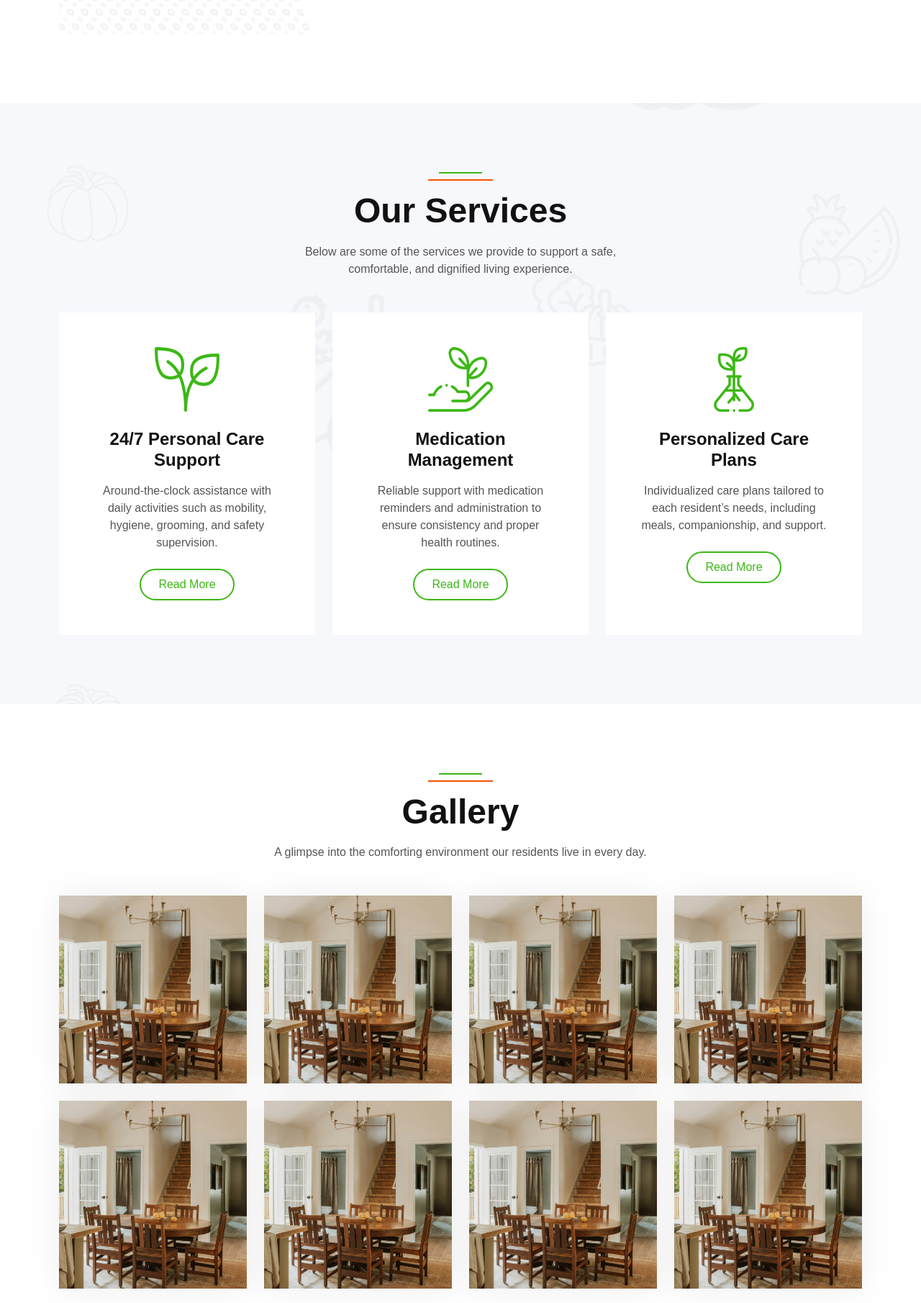
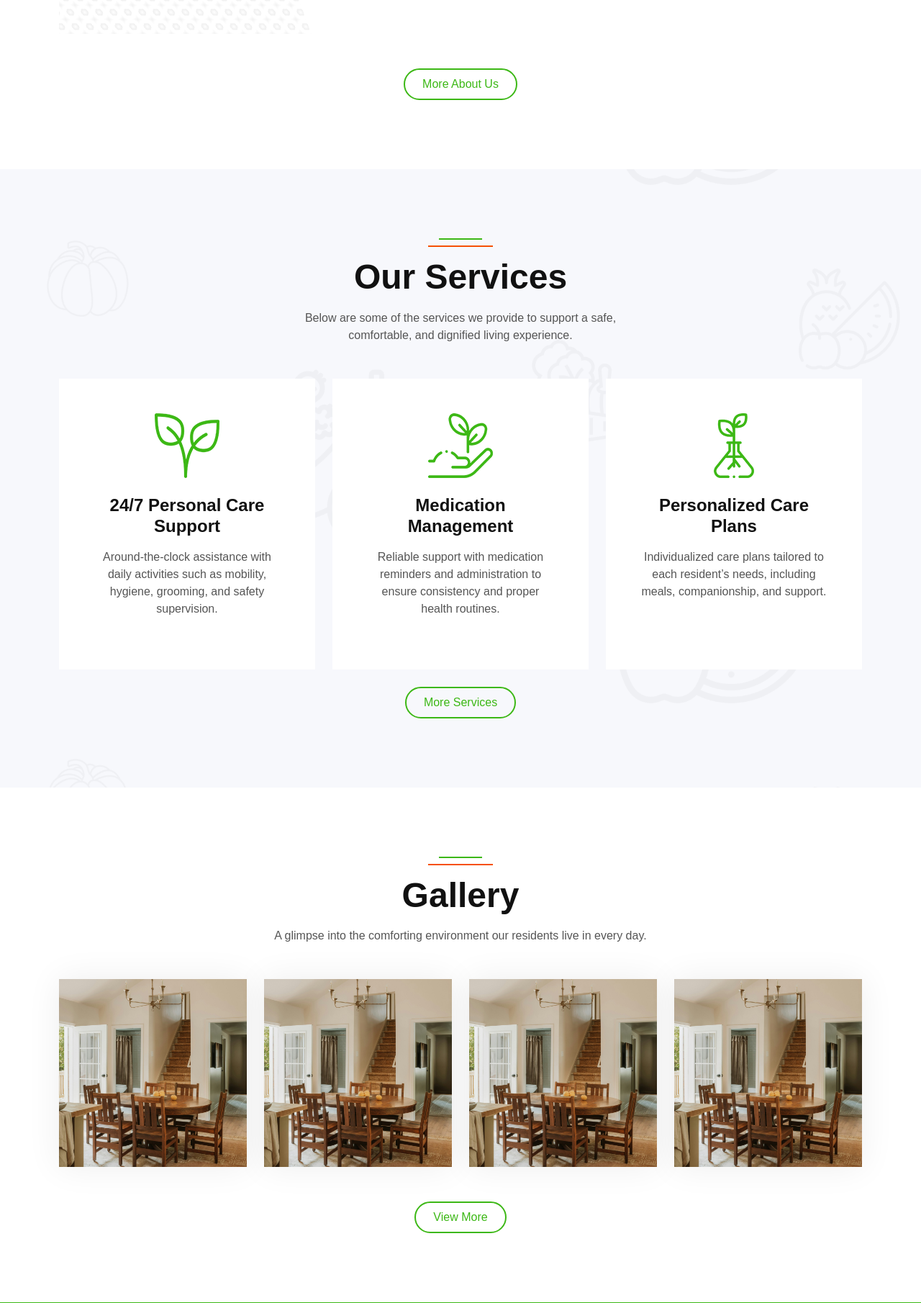
Before and after one commit to cy-cosmic/nyaki, a Django app: page / in a window 1280 px wide. Shown: the part 1459-3269 px from the top of the page at 72% size. Run offline with Django 5.2, Linux system fonts and the light colour scheme; some libraries are stand-ins or nearby versions; some web fonts are replaced.

Commit message:
add about, services, gallery, and contact pages

```diff
--- a/nyakiapp/urls.py
+++ b/nyakiapp/urls.py
@@ -4,4 +4,8 @@ from nyakiapp import views
 
 urlpatterns = [
     path("", views.index, name="index"),
+    path("about-us", views.about, name="about"),
+    path("services", views.services, name="services"),
+    path("gallery", views.gallery, name="gallery"),
+    path("contact-us", views.contact, name="contact"),
 ]
--- a/nyakiapp/views.py
+++ b/nyakiapp/views.py
@@ -3,3 +3,18 @@ from django.shortcuts import render
 # Create your views here.
 def index(request):
     return render(request, "index.html", locals())
+
+
+def about(request):
+    return render(request, "about.html", locals())
+
+
+def services(request):
+    return render(request, "services.html", locals())
+
+def contact(request):
+    return render(request, "contact.html", locals())
+
+
+def gallery(request):
+    return render(request, "gallery.html", locals())
--- a/templates/base.html
+++ b/templates/base.html
@@ -46,8 +46,7 @@
 <div class="container-fluid fixed-top px-0 wow fadeIn" data-wow-delay="0.1s">
     <div class="top-bar row gx-0 align-items-center d-none d-lg-flex">
         <div class="col-lg-12 px-5 text-end">
-            <small><i class="fa fa-map-marker-alt me-2"></i> 2635 Forest Ridge Dr SE, Auburn, WA, USA</small>
-            <small><i class="fa fa-phone-alt ms-4 me-2"></i> +012 345 67890</small>
+            <small><i class="fa fa-phone-alt ms-4 me-2"></i> +1 (206) 536 8608</small>
             <small class="ms-4"><i class="fa fa-envelope me-2"></i> info@nyakiafh.com</small>
         </div>
 
@@ -62,12 +61,11 @@
         </button>
         <div class="collapse navbar-collapse" id="navbarCollapse">
             <div class="navbar-nav ms-auto p-4 p-lg-0">
-                <a href="" class="nav-item nav-link">About Us</a>
-                <a href="" class="nav-item nav-link">Services</a>
-                <a href="" class="nav-item nav-link">Gallery</a>
-                <a href="" class="nav-item nav-link">Compliance</a>
-                <a href="" class="nav-item nav-link">Testimonials</a>
-                <a href="" class="nav-item nav-link">Contact Us</a>
+                <a href="{% url 'index' %}" class="nav-item nav-link">Home</a>
+                <a href="{% url 'about' %}" class="nav-item nav-link">About Us</a>
+                <a href="{% url 'services' %}" class="nav-item nav-link">Services</a>
+                <a href="{% url 'gallery' %}" class="nav-item nav-link">Gallery</a>
+                <a href="{% url 'contact' %}" class="nav-item nav-link">Contact Us</a>
             </div>
         </div>
     </nav>
@@ -86,18 +84,20 @@
                 <p>Thoughtful, compassionate care that upholds dignity, independence, and a true sense of home.</p>
             </div>
             <div class="col-lg-4 col-md-6">
-                <h4 class="text-light mb-4">Address</h4>
+                <h4 class="text-light mb-4">Contacts</h4>
                 <p><i class="fa fa-map-marker-alt me-3"></i>2635 Forest Ridge Dr SE, Auburn, WA, USA</p>
-                <p><i class="fa fa-phone-alt me-3"></i>+012 345 67890</p>
+                <p><i class="fa fa-map-marker-alt me-3"></i>505 R St NE, Auburn, WA, USA</p>
+                <p><i class="fa fa-phone-alt me-3"></i>+1 (206) 536 8608</p>
+                <p><i class="fa fa-phone-alt me-3"></i>+1 (253) 737 4410</p>
                 <p><i class="fa fa-envelope me-3"></i>info@nyakiafh.com</p>
             </div>
             <div class="col-lg-4 col-md-6">
                 <h4 class="text-light mb-4">Quick Links</h4>
-                <a class="btn btn-link" href="">About Us</a>
-                <a class="btn btn-link" href="">Services</a>
-                <a class="btn btn-link" href="">Gallery</a>
-                <a class="btn btn-link" href="">Testimonials</a>
-                <a class="btn btn-link" href="">Contact Us</a>
+                <a class="btn btn-link" href="{% url 'index' %}">Home</a>
+                <a class="btn btn-link" href="{% url 'about' %}">About Us</a>
+                <a class="btn btn-link" href="{% url 'services' %}">Services</a>
+                <a class="btn btn-link" href="{% url 'gallery' %}">Gallery</a>
+                <a class="btn btn-link" href="{% url 'contact' %}">Contact Us</a>
             </div>
         </div>
     </div>
--- /dev/null
+++ b/templates/contact.html
@@ -0,0 +1,5 @@
+{% extends 'base.html' %}
+{% load static %}
+{% block content %}
+
+{% endblock %}
--- /dev/null
+++ b/templates/gallery.html
@@ -0,0 +1,5 @@
+{% extends 'base.html' %}
+{% load static %}
+{% block content %}
+
+{% endblock %}
--- a/templates/index.html
+++ b/templates/index.html
@@ -8,14 +8,21 @@
         <div id="header-carousel" class="carousel slide" data-bs-ride="carousel">
             <div class="carousel-inner">
                 <div class="carousel-item active">
-                    <img class="w-100" src="{% static 'img/care-2.png'%}" alt="Image">
+                    <img class="w-100" src="{% static 'img/care-2.png' %}" alt="Image">
                     <div class="carousel-caption">
                         <div class="container">
                             <div class="row justify-content-start">
                                 <div class="col-lg-7">
-                                    <h1 class="display-2 mb-5 animated slideInDown">Nyaki Adult Family Home</h1>
-                                    <h6 class="text-black fw-bold mb-4">24-Hour compassionate care in a homely environment</h6>
-                                    <a href="" class="btn btn-secondary rounded-pill py-sm-3 px-sm-5 ms-3">Schedule a Tour</a>
+                                    <h2 class="display-3 mb-5 animated slideInDown">Nyaki Adult Family Home</h2>
+                                    <div class="row">
+                                        <div class="col-lg-12 col-6">
+                                            <p class="fw-bold mb-4" style="color:#444!important;">24-Hour compassionate care in a homely
+                                        environment</p>
+                                        </div>
+                                    </div>
+
+                                    <a href="" class="btn btn-secondary rounded-pill py-sm-3 px-sm-5 ms-3">Schedule a
+                                        Tour</a>
                                 </div>
                             </div>
                         </div>
@@ -31,9 +38,11 @@
     <!-- About Start -->
     <div class="container-xxl py-5" id="about">
         <div class="container">
-            <div class="section-header text-center mx-auto mb-5 wow fadeInUp" data-wow-delay="0.1s" style="max-width: 500px;">
+            <div class="section-header text-center mx-auto mb-5 wow fadeInUp" data-wow-delay="0.1s"
+                 style="max-width: 500px;">
                 <h1 class="display-5 mb-3">About Us</h1>
-                <p>Nyaki stands for thoughtful, compassionate care that upholds dignity, independence, and a true sense of home.</p>
+                <p>Nyaki stands for thoughtful, compassionate care that upholds dignity, independence, and a true sense
+                    of home.</p>
             </div>
 
             <div class="row g-5 align-items-center">
@@ -44,11 +53,18 @@
                 </div>
                 <div class="col-lg-6 wow fadeIn" data-wow-delay="0.5s">
 
-                    <p class="mb-4">We provide compassionate, person-centered care in a safe and comfortable home environment. Our mission is to preserve dignity, independence, and quality of life for every resident.</p>
-                    <p class="mb-4">Families trust us because we prioritize communication, consistency, and genuine care. Every resident is treated like family in a calm and respectful environment.</p>
+                    <p class="mb-4">We provide compassionate, person-centered care in a safe and comfortable home
+                        environment. Our mission is to preserve dignity, independence, and quality of life for every
+                        resident.</p>
+                    <p class="mb-4">Families trust us because we prioritize communication, consistency, and genuine
+                        care. Every resident is treated like family in a calm and respectful environment.</p>
                     <p><i class="fa fa-check text-primary me-3"></i>Licensed care</p>
                     <p><i class="fa fa-check text-primary me-3"></i>24/7 support</p>
                     <p><i class="fa fa-check text-primary me-3"></i>Personalized care plans</p>
+                </div>
+                <div class="col-12 d-flex justify-content-center">
+                    <a class="btn btn-outline-primary border-2 py-2 px-4 rounded-pill" href="{% url 'about' %}">More
+                        About Us</a>
                 </div>
             </div>
         </div>
@@ -59,34 +75,40 @@
     <!-- Feature Start -->
     <div class="container-fluid bg-light bg-icon my-5 py-6" id="services">
         <div class="container">
-            <div class="section-header text-center mx-auto mb-5 wow fadeInUp" data-wow-delay="0.1s" style="max-width: 500px;">
+            <div class="section-header text-center mx-auto mb-5 wow fadeInUp" data-wow-delay="0.1s"
+                 style="max-width: 500px;">
                 <h1 class="display-5 mb-3">Our Services</h1>
-                <p>Below are some of the services we provide to support a safe, comfortable, and dignified living experience.</p>
+                <p>Below are some of the services we provide to support a safe, comfortable, and dignified living
+                    experience.</p>
             </div>
             <div class="row g-4">
                 <div class="col-lg-4 col-md-6 wow fadeInUp" data-wow-delay="0.1s">
                     <div class="bg-white text-center h-100 p-4 p-xl-5">
                         <img class="img-fluid mb-4" src="img/icon-1.png" alt="">
                         <h4 class="mb-3">24/7 Personal Care Support</h4>
-                        <p class="mb-4">Around-the-clock assistance with daily activities such as mobility, hygiene, grooming, and safety supervision.</p>
-                        <a class="btn btn-outline-primary border-2 py-2 px-4 rounded-pill" href="">Read More</a>
+                        <p class="mb-4">Around-the-clock assistance with daily activities such as mobility, hygiene,
+                            grooming, and safety supervision.</p>
                     </div>
                 </div>
                 <div class="col-lg-4 col-md-6 wow fadeInUp" data-wow-delay="0.3s">
                     <div class="bg-white text-center h-100 p-4 p-xl-5">
                         <img class="img-fluid mb-4" src="img/icon-2.png" alt="">
                         <h4 class="mb-3">Medication Management</h4>
-                        <p class="mb-4">Reliable support with medication reminders and administration to ensure consistency and proper health routines.</p>
-                        <a class="btn btn-outline-primary border-2 py-2 px-4 rounded-pill" href="">Read More</a>
+                        <p class="mb-4">Reliable support with medication reminders and administration to ensure
+                            consistency and proper health routines.</p>
                     </div>
                 </div>
                 <div class="col-lg-4 col-md-6 wow fadeInUp" data-wow-delay="0.5s">
                     <div class="bg-white text-center h-100 p-4 p-xl-5">
                         <img class="img-fluid mb-4" src="img/icon-3.png" alt="">
                         <h4 class="mb-3">Personalized Care Plans</h4>
-                        <p class="mb-4">Individualized care plans tailored to each resident’s needs, including meals, companionship, and support.</p>
-                        <a class="btn btn-outline-primary border-2 py-2 px-4 rounded-pill" href="">Read More</a>
+                        <p class="mb-4">Individualized care plans tailored to each resident’s needs, including meals,
+                            companionship, and support.</p>
                     </div>
+                </div>
+                <div class="col-12 d-flex justify-content-center">
+                    <a class="btn btn-outline-primary border-2 py-2 px-4 rounded-pill" href="{% url 'services' %}">More
+                        Services</a>
                 </div>
             </div>
         </div>
@@ -111,58 +133,34 @@
                         <div class="col-xl-3 col-lg-4 col-md-6 wow fadeInUp" data-wow-delay="0.1s">
                             <div class="product-item">
                                 <div class="position-relative bg-light overflow-hidden">
-                                    <img class="img-fluid w-100" src="{% static 'img/house.jpg'%}" alt="">
+                                    <img class="img-fluid w-100" src="{% static 'img/house.jpg' %}" alt="">
                                 </div>
                             </div>
                         </div>
                         <div class="col-xl-3 col-lg-4 col-md-6 wow fadeInUp" data-wow-delay="0.3s">
                             <div class="product-item">
                                 <div class="position-relative bg-light overflow-hidden">
-                                    <img class="img-fluid w-100" src="{% static 'img/house.jpg'%}" alt="">
+                                    <img class="img-fluid w-100" src="{% static 'img/house.jpg' %}" alt="">
                                 </div>
                             </div>
                         </div>
                         <div class="col-xl-3 col-lg-4 col-md-6 wow fadeInUp" data-wow-delay="0.5s">
                             <div class="product-item">
                                 <div class="position-relative bg-light overflow-hidden">
-                                    <img class="img-fluid w-100" src="{% static 'img/house.jpg'%}" alt="">
+                                    <img class="img-fluid w-100" src="{% static 'img/house.jpg' %}" alt="">
                                 </div>
                             </div>
                         </div>
                         <div class="col-xl-3 col-lg-4 col-md-6 wow fadeInUp" data-wow-delay="0.7s">
                             <div class="product-item">
                                 <div class="position-relative bg-light overflow-hidden">
-                                    <img class="img-fluid w-100" src="{% static 'img/house.jpg'%}" alt="">
+                                    <img class="img-fluid w-100" src="{% static 'img/house.jpg' %}" alt="">
                                 </div>
                             </div>
                         </div>
-                        <div class="col-xl-3 col-lg-4 col-md-6 wow fadeInUp" data-wow-delay="0.1s">
-                            <div class="product-item">
-                                <div class="position-relative bg-light overflow-hidden">
-                                    <img class="img-fluid w-100" src="{% static 'img/house.jpg'%}" alt="">
-                                </div>
-                            </div>
-                        </div>
-                        <div class="col-xl-3 col-lg-4 col-md-6 wow fadeInUp" data-wow-delay="0.3s">
-                            <div class="product-item">
-                                <div class="position-relative bg-light overflow-hidden">
-                                    <img class="img-fluid w-100" src="{% static 'img/house.jpg'%}" alt="">
-                                </div>
-                            </div>
-                        </div>
-                        <div class="col-xl-3 col-lg-4 col-md-6 wow fadeInUp" data-wow-delay="0.5s">
-                            <div class="product-item">
-                                <div class="position-relative bg-light overflow-hidden">
-                                    <img class="img-fluid w-100" src="{% static 'img/house.jpg'%}" alt="">
-                                </div>
-                            </div>
-                        </div>
-                        <div class="col-xl-3 col-lg-4 col-md-6 wow fadeInUp" data-wow-delay="0.7s">
-                            <div class="product-item">
-                                <div class="position-relative bg-light overflow-hidden">
-                                    <img class="img-fluid w-100" src="{% static 'img/house.jpg'%}" alt="">
-                                </div>
-                            </div>
+                        <div class="col-12 d-flex justify-content-center mt-5">
+                            <a class="btn btn-outline-primary border-2 py-2 px-4 rounded-pill"
+                               href="{% url 'gallery' %}">View More</a>
                         </div>
 
                     </div>
@@ -179,7 +177,9 @@
             <div class="row g-5 align-items-center">
                 <div class="col-md-7 wow fadeIn" data-wow-delay="0.1s">
                     <h1 class="display-5 text-white mb-3">Schedule a Tour</h1>
-                    <p class="text-white mb-0">We welcome you to visit and see our home in person. Schedule a tour to experience our care environment firsthand. Contact us today to arrange a convenient time to visit.</p>
+                    <p class="text-white mb-0">We welcome you to visit and see our home in person. Schedule a tour to
+                        experience our care environment firsthand. Contact us today to arrange a convenient time to
+                        visit.</p>
                 </div>
                 <div class="col-md-5 text-md-end wow fadeIn" data-wow-delay="0.5s">
                     <a class="btn btn-lg btn-secondary rounded-pill py-3 px-5" href="">Schedule Now</a>
@@ -193,16 +193,20 @@
     <!-- Testimonial Start -->
     <div class="container-fluid bg-light bg-icon py-6 mb-5">
         <div class="container">
-            <div class="section-header text-center mx-auto mb-5 wow fadeInUp" data-wow-delay="0.1s" style="max-width: 500px;">
+            <div class="section-header text-center mx-auto mb-5 wow fadeInUp" data-wow-delay="0.1s"
+                 style="max-width: 500px;">
                 <h1 class="display-5 mb-3">Google Reviews</h1>
-                <p>We are proud of the trust families place in us and the positive feedback we receive from our community.</p>
+                <p>We are proud of the trust families place in us and the positive feedback we receive from our
+                    community.</p>
             </div>
-            <div class="owl-carousel testimonial-carousel wow fadeInUp" data-wow-delay="0.1s">
+            <div class="owl-carousel testimonial-carousel wow fadeInUp mb-5" data-wow-delay="0.1s">
                 <div class="testimonial-item position-relative bg-white p-5 mt-4">
                     <i class="fa fa-quote-left fa-3x text-primary position-absolute top-0 start-0 mt-n4 ms-5"></i>
-                    <p class="mb-4">Exceptional care and genuine compassion—our family has complete peace of mind knowing our loved one is safe, comfortable, and well cared for every day.</p>
+                    <p class="mb-4">Exceptional care and genuine compassion—our family has complete peace of mind
+                        knowing our loved one is safe, comfortable, and well cared for every day.</p>
                     <div class="d-flex align-items-center">
-                        <img class="flex-shrink-0 rounded-circle" src="{% static 'img/man-user-circle-icon.png' %}" alt="">
+                        <img class="flex-shrink-0 rounded-circle" src="{% static 'img/man-user-circle-icon.png' %}"
+                             alt="">
                         <div class="ms-3">
                             <h5 class="mb-1">Client Name</h5>
                             <span>Profession</span>
@@ -211,9 +215,11 @@
                 </div>
                 <div class="testimonial-item position-relative bg-white p-5 mt-4">
                     <i class="fa fa-quote-left fa-3x text-primary position-absolute top-0 start-0 mt-n4 ms-5"></i>
-                    <p class="mb-4">Exceptional care and genuine compassion—our family has complete peace of mind knowing our loved one is safe, comfortable, and well cared for every day.</p>
+                    <p class="mb-4">Exceptional care and genuine compassion—our family has complete peace of mind
+                        knowing our loved one is safe, comfortable, and well cared for every day.</p>
                     <div class="d-flex align-items-center">
-                        <img class="flex-shrink-0 rounded-circle" src="{% static 'img/woman-user-circle-icon.png' %}" alt="">
+                        <img class="flex-shrink-0 rounded-circle" src="{% static 'img/woman-user-circle-icon.png' %}"
+                             alt="">
                         <div class="ms-3">
                             <h5 class="mb-1">Another Client</h5>
                             <span>Profession</span>
@@ -222,6 +228,12 @@
                 </div>
 
             </div>
+            <div class="row g-4">
+                <div class="col-12 d-flex justify-content-center">
+                    <a class="btn btn-outline-primary border-2 py-2 px-4 rounded-pill" href="{% url 'services' %}">Leave
+                        a Review</a>
+                </div>
+            </div>
         </div>
     </div>
     <!-- Testimonial End -->
--- a/templates/services.html
+++ b/templates/services.html
@@ -0,0 +1,5 @@
+{% extends 'base.html' %}
+{% load static %}
+{% block content %}
+
+{% endblock %}
```
Also changed, not shown: nyakiapp/static/img/apple-touch-icon.png (added), nyakiapp/static/img/favicon-16x16.png (added), nyakiapp/static/img/favicon-32x32.png (added), nyakiapp/static/img/favicon.ico (added).
